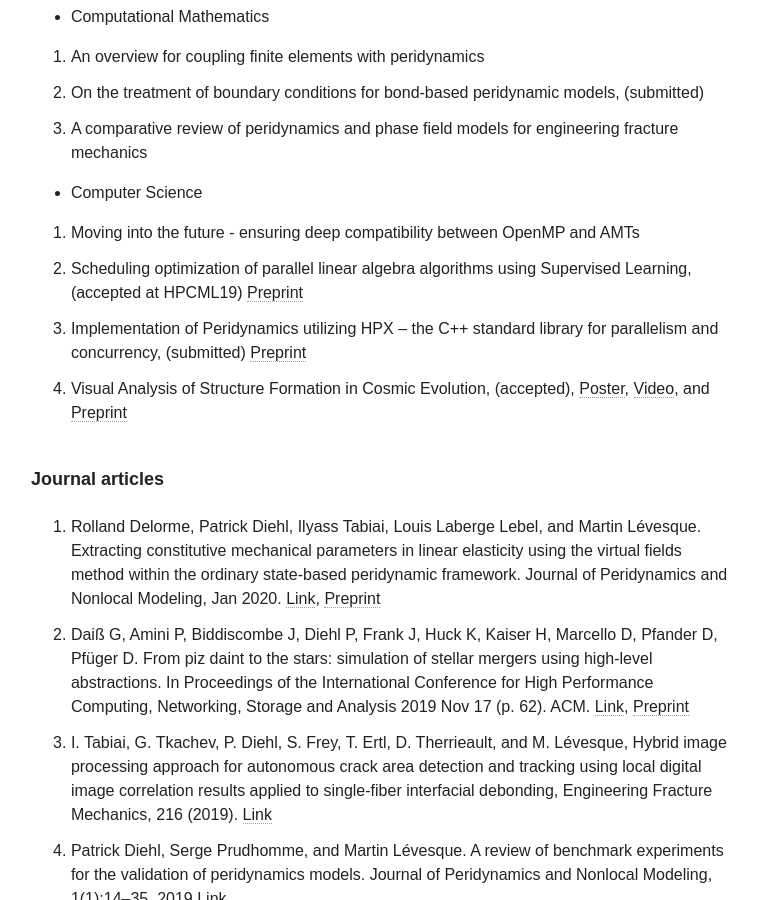
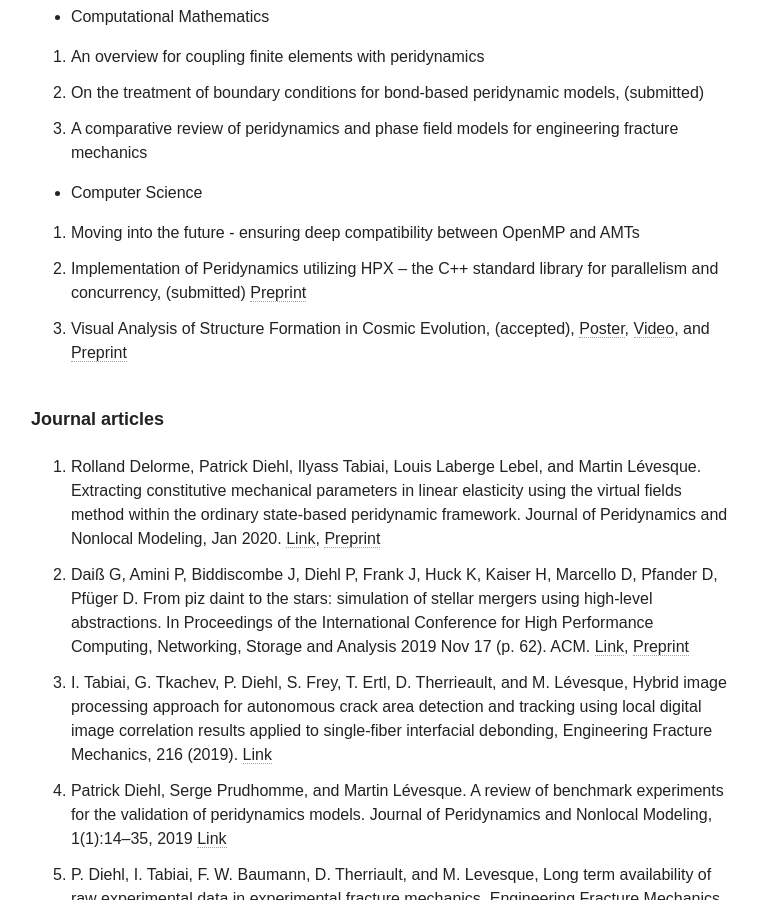
Before and after one commit to diehlpk/diehlpk.github.io, a Jekyll site: the page built from cv/index.md, in a window 1280 px wide and 900 px high, scrolled down 1845 px. Shown: the whole window, without its empty margins (255-1013 px from the left). Built offline with Jekyll 4.4.1, drawn with Linux system fonts in a browser that asks for light colours; nearby versions of some CDN libraries; some web fonts are replaced.

Commit message:
Update CV

```diff
--- a/cv/index.md
+++ b/cv/index.md
@@ -53,7 +53,6 @@
 * Computer Science
 
 1. Moving into the future - ensuring deep compatibility between OpenMP and AMTs
-1. Scheduling optimization of parallel linear algebra algorithms using Supervised Learning, (accepted at HPCML19) [Preprint](https://arxiv.org/abs/1909.03947)
 1. Implementation of Peridynamics utilizing HPX -- the C++ standard library for parallelism and concurrency, (submitted) [Preprint](https://arxiv.org/abs/1806.06917)
 1. Visual Analysis of Structure Formation in Cosmic Evolution, (accepted), [Poster](https://megamol.org/wp-content/uploads/2019/10/poster2-reduced.jpg), [Video](https://www.youtube.com/watch?v=ykn3ewqWUcw), and [Preprint](https://www.semanticscholar.org/paper/Visual-Analysis-of-Structure-Formation-in-Cosmic-Schatz-M%C3%BCller/2276478c287db900d99c443dfb95160dbd76a640)
 
```
